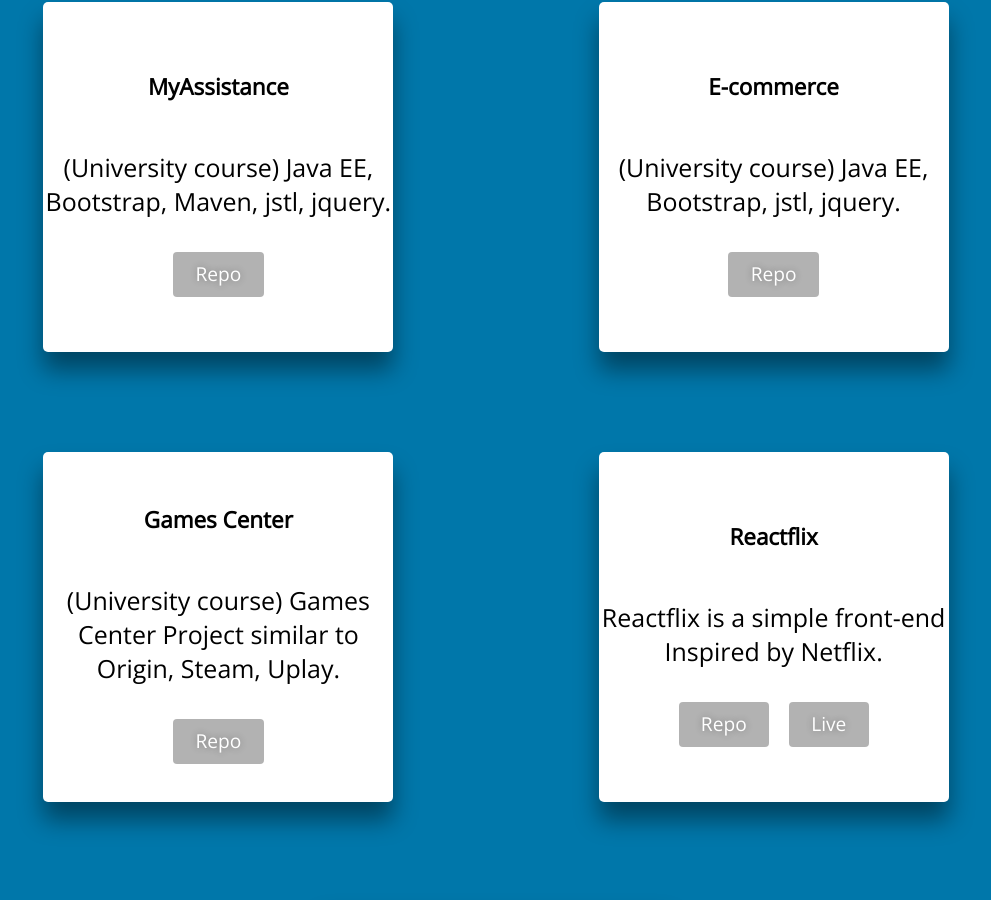
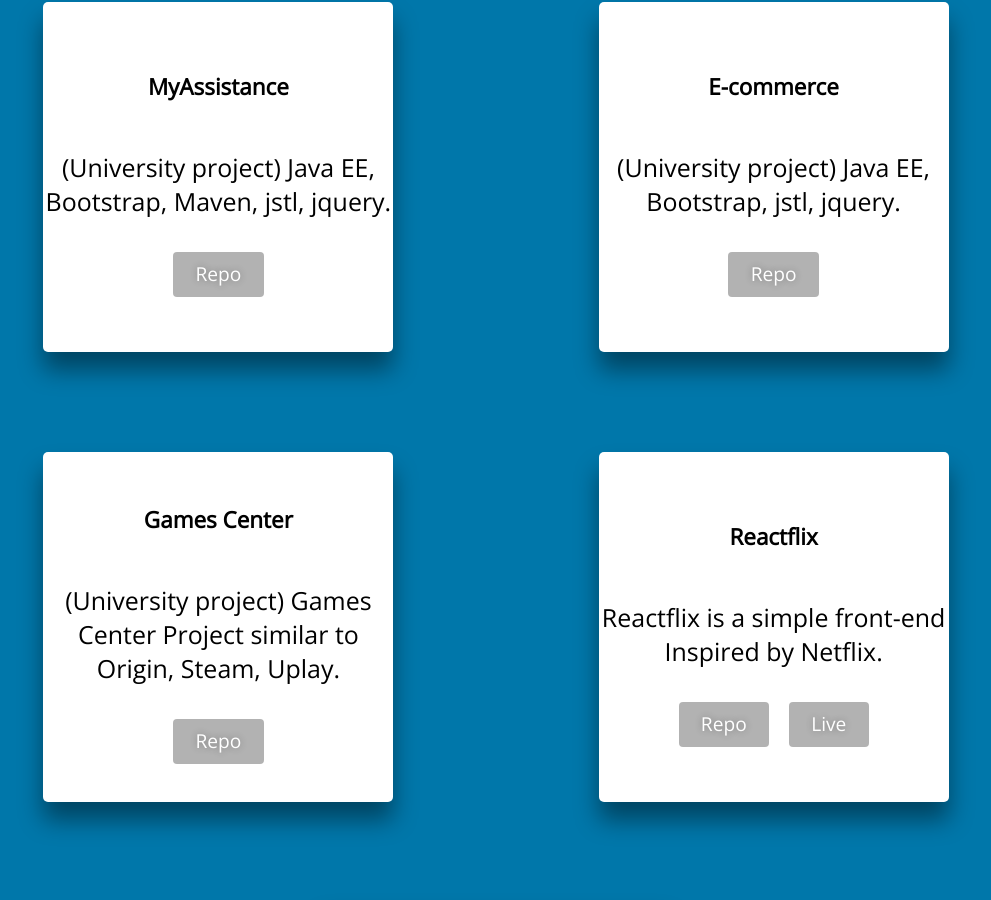
Before and after one commit to aymen94/aymen94.github.io, a plain HTML site: page index.html in a window 1280 px wide. Shown: the part 5267-6167 px from the top of the page, without its empty margins (144-1135 px from the left). Drawn offline with nearby package versions, Linux system fonts and the light colour scheme.

Commit message:
change word
Signed-off-by: Aymen Naghmouchi <aymen.aymen@live.it>

```diff
--- a/index.html
+++ b/index.html
@@ -253,21 +253,21 @@
         </div>
         <div class="card shadow">
           <h3>MyAssistance</h3>
-          <p>(University course) Java EE, Bootstrap, Maven, jstl, jquery.</p>
+          <p>(University project) Java EE, Bootstrap, Maven, jstl, jquery.</p>
           <div class="bottom">
             <a class="btn" href="https://github.com/aymen94/simple-Blockchain" target="_blank">Repo</a>
           </div>
         </div>
         <div class="card shadow">
           <h3>E-commerce</h3>
-          <p>(University course) Java EE, Bootstrap, jstl, jquery.</p>
+          <p>(University project) Java EE, Bootstrap, jstl, jquery.</p>
           <div class="bottom">
             <a class="btn" href="https://github.com/aymen94/visionario" target="_blank">Repo</a>
           </div>
         </div>
         <div class="card shadow">
           <h3>Games Center</h3>
-          <p>(University course) Games Center Project similar to Origin, Steam, Uplay.</p>
+          <p>(University project) Games Center Project similar to Origin, Steam, Uplay.</p>
           <div class="bottom">
             <a class="btn" href="https://github.com/aymen94/gamescenter" target="_blank">Repo</a>
           </div>
```
